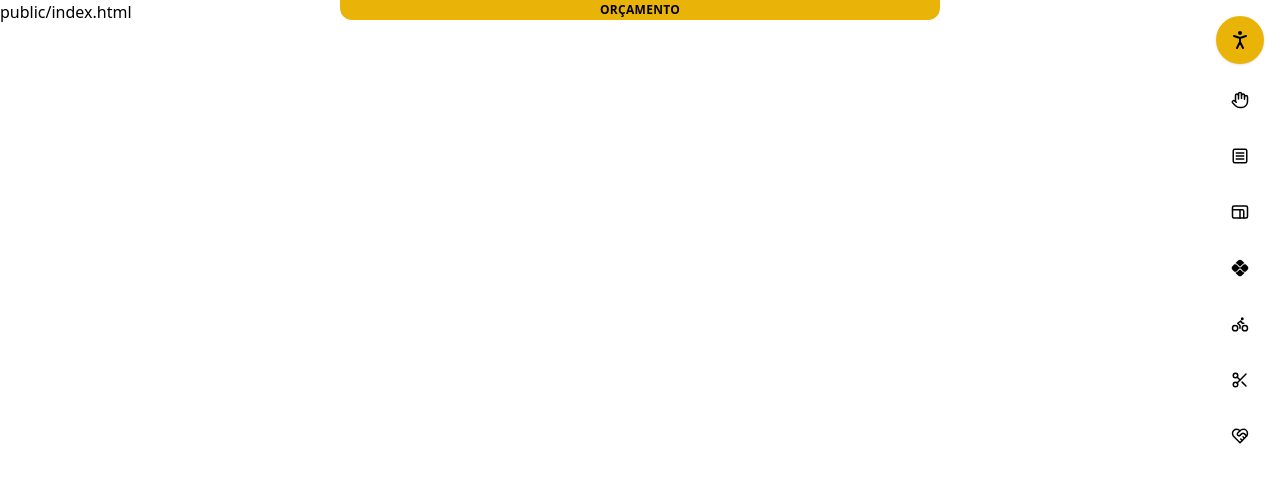
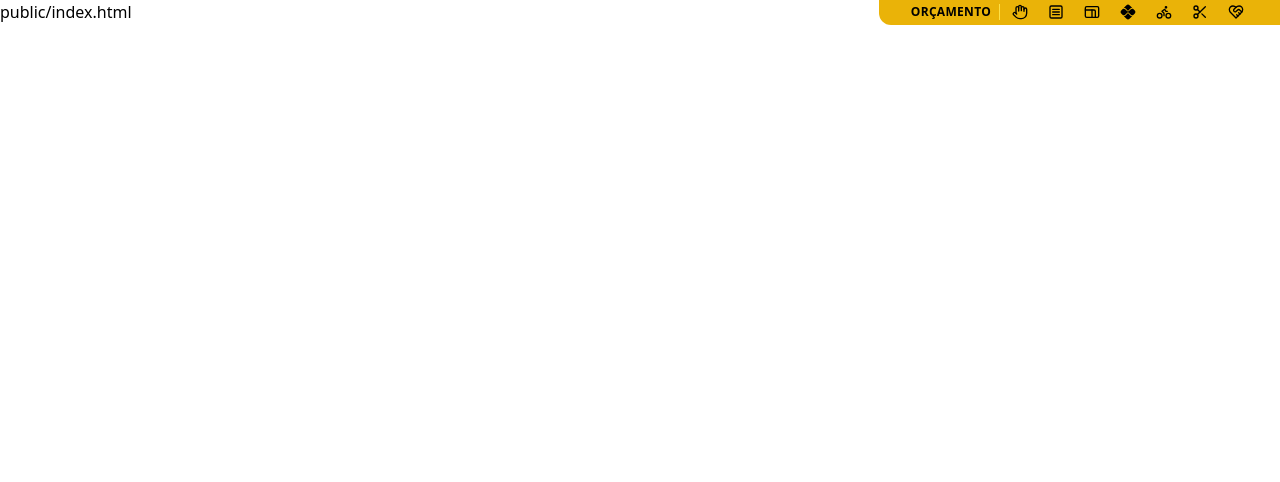
Before and after one commit to lanzoninicola/amm-wapp-extension, a React (Vite) app: page / in a window 1280 px wide. Shown: the top 482 px of the page. Built offline with nearby package versions, Linux system fonts and the light colour scheme.

Commit message:
move the menu to top right

```diff
--- a/package.json
+++ b/package.json
@@ -17,6 +17,7 @@
     "@radix-ui/react-icons": "^1.3.0",
     "@radix-ui/react-scroll-area": "^1.1.0",
     "@radix-ui/react-select": "^2.2.5",
+    "@radix-ui/react-separator": "^1.1.7",
     "@radix-ui/react-slot": "^1.1.0",
     "@radix-ui/react-toast": "^1.2.1",
     "autoprefixer": "^10.4.19",
--- a/src/App.tsx
+++ b/src/App.tsx
@@ -3,6 +3,7 @@ import AppMenu from "./AppMenu";
 import AppSidebar from "./AppSidebar";
 import { Orcamento } from "./domain/orcamento/components/Orcamento";
 import { XIcon } from "lucide-react";
+import QuickActionBar from "./domain/quick-action-bar/components/quick-action-bar";
 
 export type ActiveAppFeature = "orcamento" | null
 
@@ -17,7 +18,11 @@ export default function App() {
 
   return (
     <>
-      <AppMenu onFeatureSelection={selectFeature} />
+      <AppMenu onFeatureSelection={selectFeature} >
+        <div className="flex items-center gap-3">
+          <QuickActionBar />
+        </div>
+      </AppMenu>
       {currentActiveFeature !== null && (
         <Container setCurrentActiveFeature={setCurrentActiveFeature}>
           {currentActiveFeature === "orcamento" &&
@@ -25,7 +30,7 @@ export default function App() {
           }
         </Container>
       )}
-      <AppSidebar />
+      {/* <AppSidebar /> */}
       {/*<AppAssistenteEscolha /> */}
     </>
   )
--- a/src/AppMenu.tsx
+++ b/src/AppMenu.tsx
@@ -1,8 +1,10 @@
 import { ActiveAppFeature } from "./App"
+import { Separator } from "./components/ui/separator"
 
 
 interface AppMenuProps {
   onFeatureSelection: (option: ActiveAppFeature) => void
+  children?: React.ReactNode
 }
 
 const features = [
@@ -12,13 +14,14 @@ const features = [
   }
 ]
 
-export default function AppMenu({ onFeatureSelection }: AppMenuProps) {
+export default function AppMenu({ onFeatureSelection, children }: AppMenuProps) {
 
   return (
     <div
-      className="fixed top-0 left-1/2 -translate-x-1/2 w-[600px] h-[20px] bg-yellow-500 rounded-b-xl"
+      className="fixed top-0 right-0 w-max px-8 h-[25px] bg-yellow-500 rounded-bl-xl"
       data-element="amm-app-menu"
     >
+      <div className="flex items-center">
         <div className="w-full h-full grid place-items-center leading-none ">
           {features.map((f) => (
             <button
@@ -29,8 +32,9 @@ export default function AppMenu({ onFeatureSelection }: AppMenuProps) {
               {f.label}
             </button>
           ))}
-
-
+        </div>
+        <Separator orientation="vertical" className="h-4 mx-2 bg-yellow-300" />
+        {children}
       </div>
     </div>
 
--- a/src/AppSidebar.tsx
+++ b/src/AppSidebar.tsx
@@ -1,13 +1,11 @@
-import { Bike, Hand, HeartHandshake, PersonStanding, Proportions, Scissors, SquareMenu } from 'lucide-react';
+import { PersonStanding } from 'lucide-react';
 import './App.css';
 import { ScrollArea } from './components/ui/scroll-area';
 import { Toaster } from './components/ui/toaster';
 import TemplateList from './domain/template-messages/components/template-list.component';
 import { Button } from './components/ui/button';
 import { useState } from 'react';
-import ButtonQuickAction from './domain/template-messages/components/button-quick-action';
-import { cortarPizza, linKCardapioText, pixText, pizzaSize } from './db/mock.db';
-import PixSvgIcon from './domain/template-messages/components/pix-svg-icon';
+import QuickActionBar from './domain/quick-action-bar/components/quick-action-bar';
 
 export default function AppSidebar() {
   const [showSidebar, setShowSidebar] = useState(false);
@@ -33,57 +31,7 @@ export default function AppSidebar() {
           >
             <PersonStanding />
           </Button>
-          <ButtonQuickAction
-            templateText={{
-              title: 'Boa noite',
-              content: 'Boa noite, como vai?'
-            }}
-            showToast={true}
-          >
-            <Hand size={18} />
-          </ButtonQuickAction>
-          <ButtonQuickAction
-            templateText={linKCardapioText()}
-            showToast={true}
-          >
-            <SquareMenu size={18} />
-          </ButtonQuickAction>
-          <ButtonQuickAction
-            templateText={pizzaSize()}
-            showToast={true}
-          >
-            <Proportions width={18} height={18} />
-          </ButtonQuickAction>
-          <ButtonQuickAction
-            templateText={pixText()}
-            showToast={true}
-          >
-            <PixSvgIcon width={18} height={18} />
-          </ButtonQuickAction>
-          <ButtonQuickAction
-            templateText={{
-              title: 'Saindo para entrega',
-              content: 'Seu pedido está a caminho! Obrigado por escolher A Modo Mio!\n\nAmou a pizza? Deixe sua opinião no Google, sua avaliação em 2 min faz toda a diferença! 🙌\n\n👉 https://g.page/r/CceZSxdctFZHEAE/review'
-            }}
-            showToast={true}
-          >
-            <Bike size={18} />
-          </ButtonQuickAction>
-          <ButtonQuickAction
-            templateText={cortarPizza()}
-            showToast={true}
-          >
-            <Scissors size={18} />
-          </ButtonQuickAction>
-          <ButtonQuickAction
-            templateText={{
-              title: 'Agredecimento pedido',
-              content: 'Muito obrigado pelo pedido!\n\nAmou a pizza? Deixe sua opinião no Google, sua avaliação em 2 min faz toda a diferença! 🙌\n\n👉 https://g.page/r/CceZSxdctFZHEAE/review'
-            }}
-            showToast={true}
-          >
-            <HeartHandshake size={18} />
-          </ButtonQuickAction>
+          <QuickActionBar />
 
         </div>
       </div>
--- /dev/null
+++ b/src/components/ui/separator.tsx
@@ -0,0 +1,29 @@
+import * as React from "react"
+import * as SeparatorPrimitive from "@radix-ui/react-separator"
+import { cn } from "../../lib/utils"
+
+
+const Separator = React.forwardRef<
+  React.ElementRef<typeof SeparatorPrimitive.Root>,
+  React.ComponentPropsWithoutRef<typeof SeparatorPrimitive.Root>
+>(
+  (
+    { className, orientation = "horizontal", decorative = true, ...props },
+    ref
+  ) => (
+    <SeparatorPrimitive.Root
+      ref={ref}
+      decorative={decorative}
+      orientation={orientation}
+      className={cn(
+        "shrink-0 bg-border",
+        orientation === "horizontal" ? "h-[1px] w-full" : "h-full w-[1px]",
+        className
+      )}
+      {...props}
+    />
+  )
+)
+Separator.displayName = SeparatorPrimitive.Root.displayName
+
+export { Separator }
--- /dev/null
+++ b/src/domain/quick-action-bar/components/quick-action-bar.tsx
@@ -0,0 +1,66 @@
+import { Bike, Hand, HeartHandshake, Proportions, Scissors, SquareMenu } from 'lucide-react';
+
+
+import ButtonQuickAction from '../../template-messages/components/button-quick-action';
+import { cortarPizza, linKCardapioText, pixText, pizzaSize } from '../../../db/mock.db';
+import PixSvgIcon from '../../template-messages/components/pix-svg-icon';
+
+
+
+export default function QuickActionBar() {
+  return (
+    <>
+      <ButtonQuickAction
+        templateText={{
+          title: 'Boa noite',
+          content: 'Boa noite, como vai?'
+        }}
+        showToast={true}
+      >
+        <Hand size={16} />
+      </ButtonQuickAction>
+      <ButtonQuickAction
+        templateText={linKCardapioText()}
+        showToast={true}
+      >
+        <SquareMenu size={16} />
+      </ButtonQuickAction>
+      <ButtonQuickAction
+        templateText={pizzaSize()}
+        showToast={true}
+      >
+        <Proportions width={16} height={16} />
+      </ButtonQuickAction>
+      <ButtonQuickAction
+        templateText={pixText()}
+        showToast={true}
+      >
+        <PixSvgIcon width={16} height={16} />
+      </ButtonQuickAction>
+      <ButtonQuickAction
+        templateText={{
+          title: 'Saindo para entrega',
+          content: 'Seu pedido está a caminho! Obrigado por escolher A Modo Mio!\n\nAmou a pizza? Deixe sua opinião no Google, sua avaliação em 2 min faz toda a diferença! 🙌\n\n👉 https://g.page/r/CceZSxdctFZHEAE/review'
+        }}
+        showToast={true}
+      >
+        <Bike size={16} />
+      </ButtonQuickAction>
+      <ButtonQuickAction
+        templateText={cortarPizza()}
+        showToast={true}
+      >
+        <Scissors size={16} />
+      </ButtonQuickAction>
+      <ButtonQuickAction
+        templateText={{
+          title: 'Agredecimento pedido',
+          content: 'Muito obrigado pelo pedido!\n\nAmou a pizza? Deixe sua opinião no Google, sua avaliação em 2 min faz toda a diferença! 🙌\n\n👉 https://g.page/r/CceZSxdctFZHEAE/review'
+        }}
+        showToast={true}
+      >
+        <HeartHandshake size={16} />
+      </ButtonQuickAction>
+    </>
+  )
+}
--- a/src/domain/template-messages/components/button-quick-action.tsx
+++ b/src/domain/template-messages/components/button-quick-action.tsx
@@ -44,9 +44,9 @@ export default function ButtonQuickAction({
     }
 
     return (
-        <div className={
+        <button className={
             cn(
-                'grid place-items-center  bg-none rounded-full  text-black  h-10 w-10 cursor-pointer  ',
+                'relative grid place-items-center  bg-none rounded-full  text-black  h-6 w-6 cursor-pointer  ',
                 "hover:border hover:bg-yellow-200",
                 copied && 'bg-yellow-200'
             )
@@ -59,7 +59,9 @@ export default function ButtonQuickAction({
             <div className={
                 cn(
                     "hidden",
-                    "absolute w-[120px] right-[70px]",
+                    "w-[120px] h-[60px]",
+                    // "absolute w-[120px] right-[70px]",
+                    "absolute top-9 right-0",
                     hovered && "block animate-in",
                 )
             }>
@@ -68,7 +70,7 @@ export default function ButtonQuickAction({
                 </p>
 
             </div>
-        </div>
+        </button>
 
 
     )
```
Also changed, not shown: 1 other file (tests, documents, lock files or other folders). Lines whose indentation alone changed are shown as unchanged.
